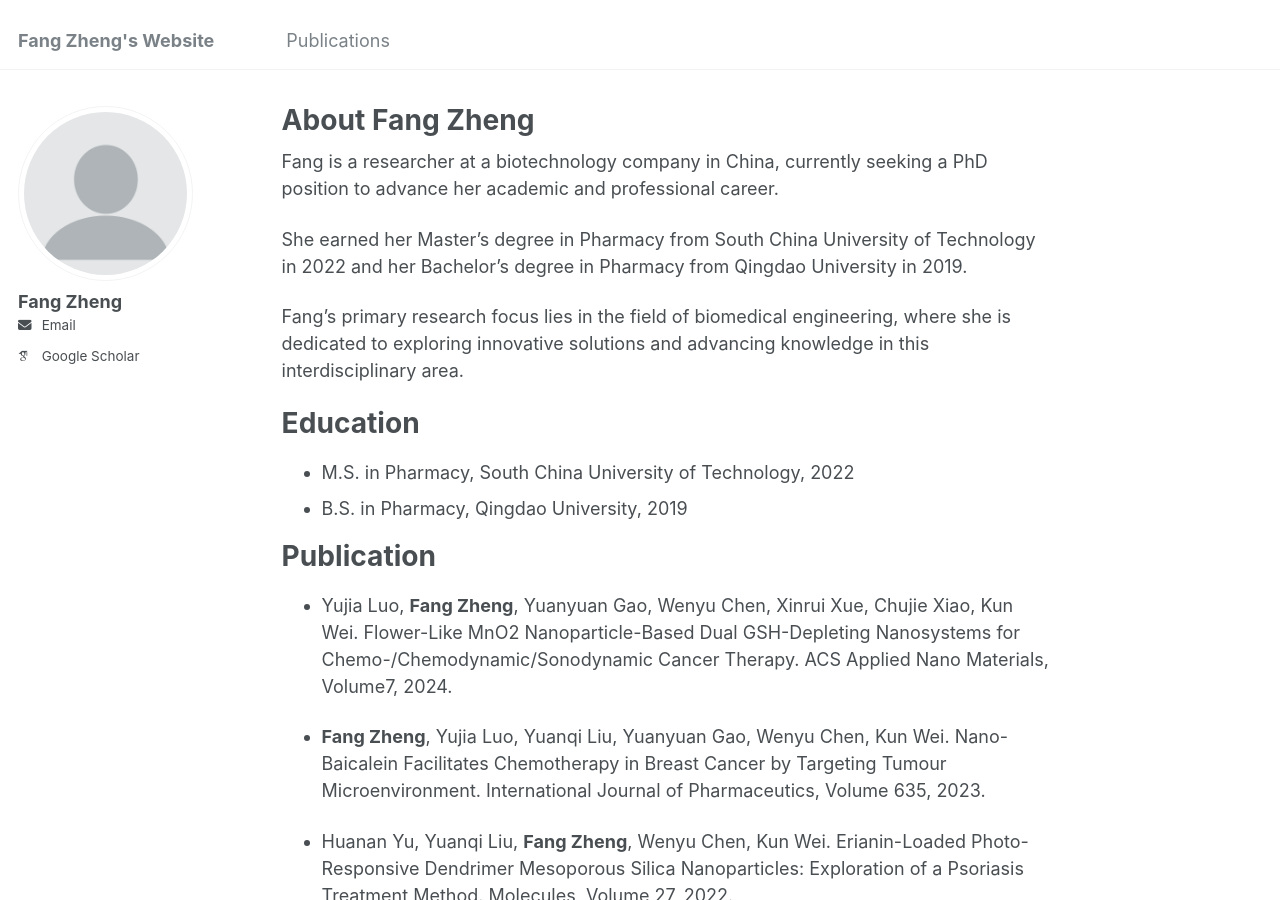
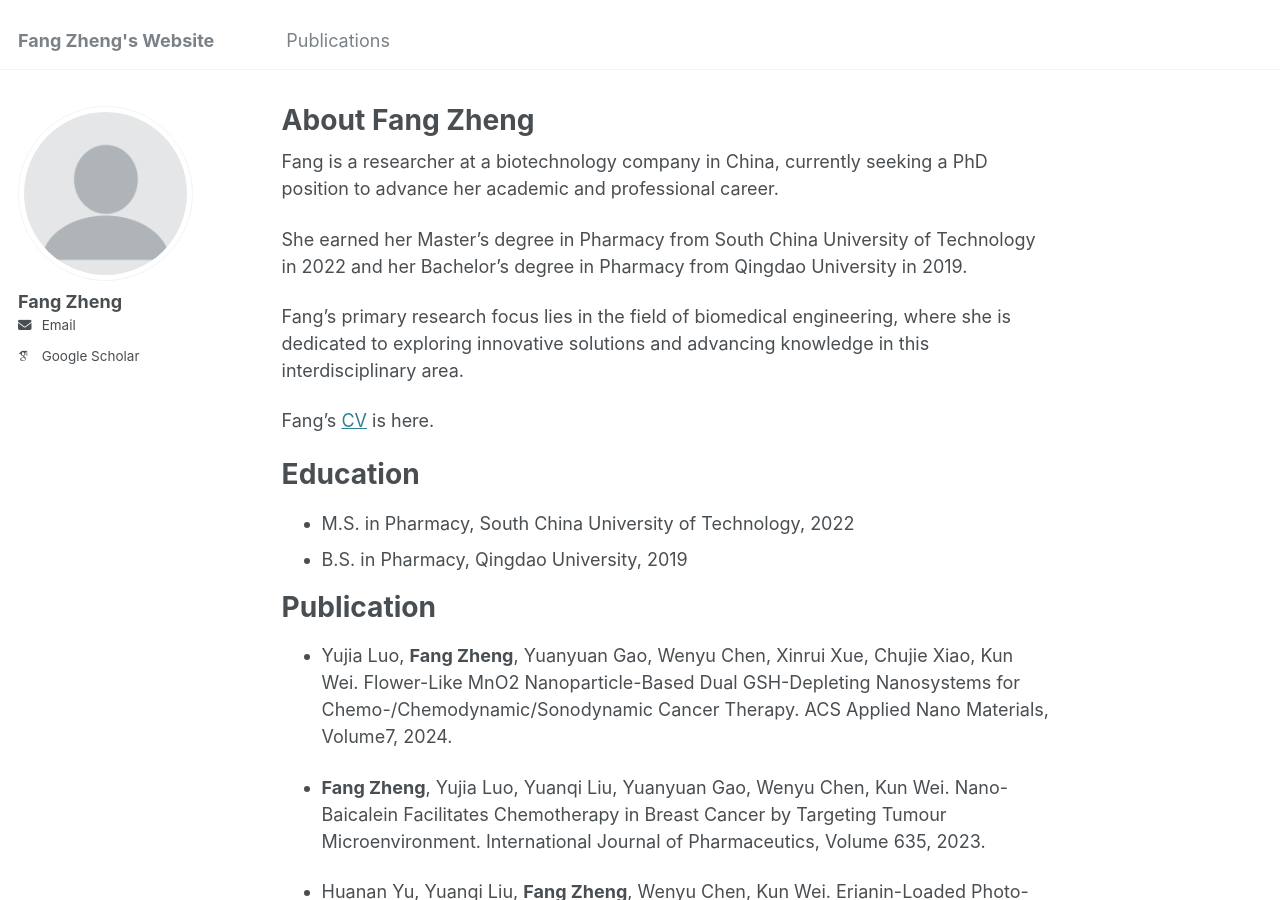
Before and after one commit to zheng-fang-1/zheng-fang-1.github.io, a Jekyll site: the page built from _pages/about.md, in a window 1280 px wide and 900 px high. Built offline with Jekyll 4.4.1, drawn with Linux system fonts in a browser that asks for light colours; some web fonts are replaced.

Commit message:
Update about.md

```diff
--- a/_pages/about.md
+++ b/_pages/about.md
@@ -12,6 +12,8 @@ Fang is a researcher at a biotechnology company in China, currently seeking a Ph
 She earned her Master's degree in Pharmacy from South China University of Technology in 2022 and her Bachelor's degree in Pharmacy from Qingdao University in 2019.
 
 Fang's primary research focus lies in the field of biomedical engineering, where she is dedicated to exploring innovative solutions and advancing knowledge in this interdisciplinary area.
+
+Fang's <a href="../files/CV_ZHENG_FANG.pdf" target="_blank">CV</a> is here.
 
 Education
 ======
```
